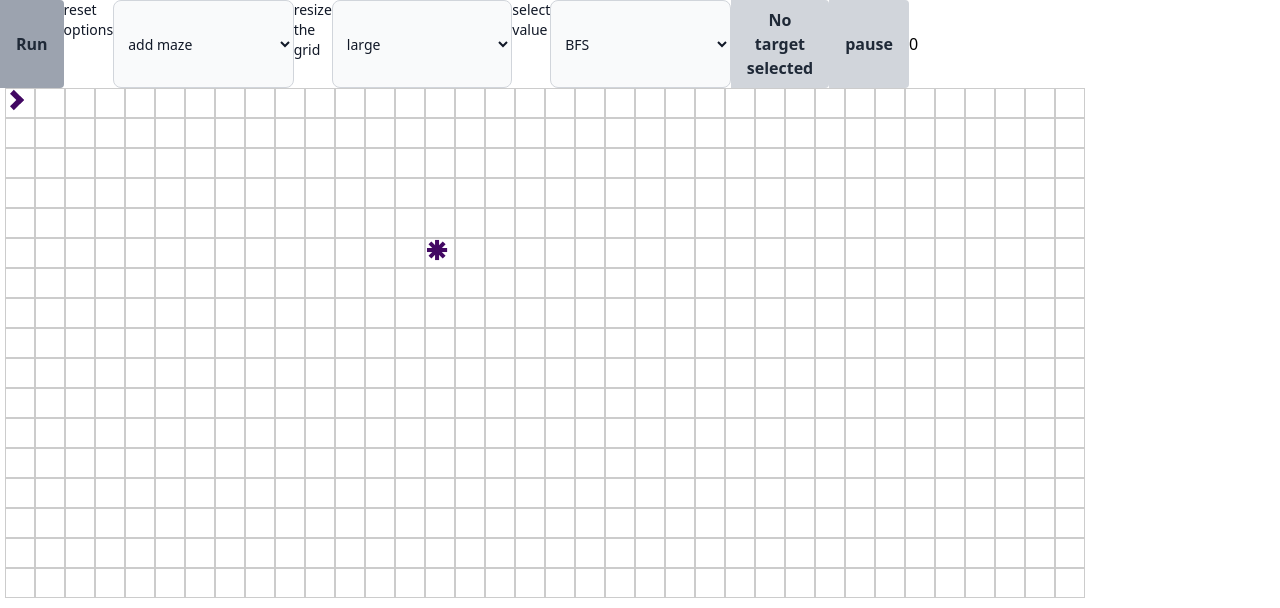
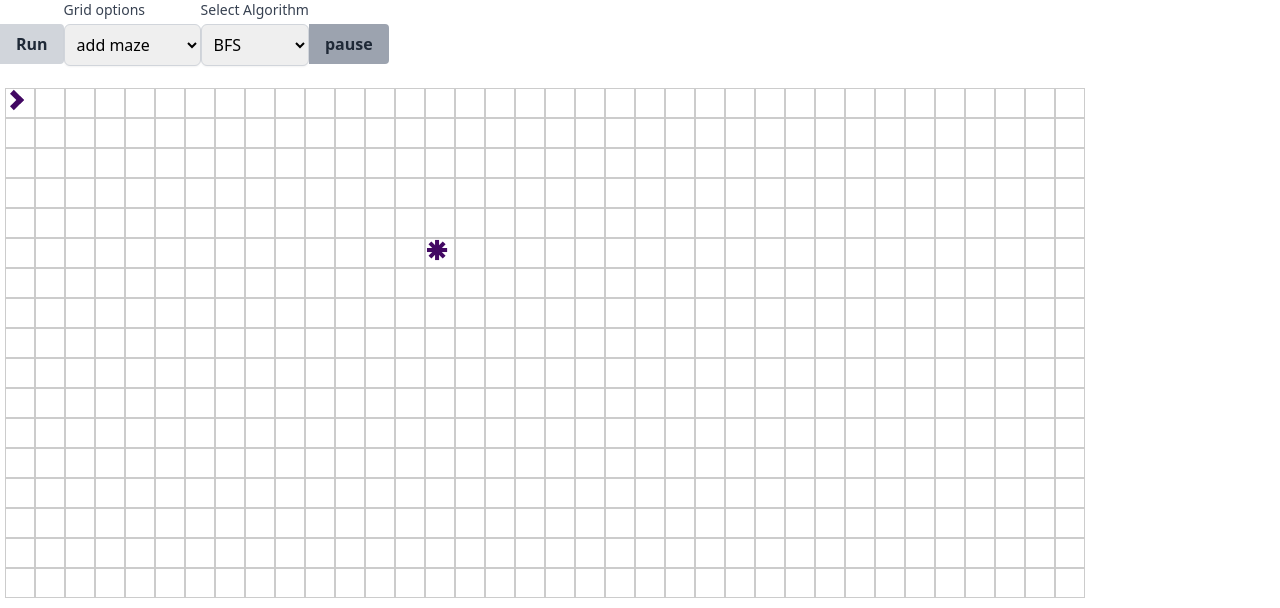
Before and after one commit to Paviter-Singh/path-finding-algorithms-visualization, a React (Create React App) app: page / in a window 1280 px wide. Shown: the top 608 px of the page. Built offline with nearby package versions, Linux system fonts and the light colour scheme.

Commit message:
commnad not working code

```diff
--- a/src/Main.js
+++ b/src/Main.js
@@ -14,7 +14,7 @@ let row = 17,
   colorCount = 1;
 
 //speed is below 10 don't stop
-let speed = 0;
+let speed = 100;
 let pause = false;
 
 const inRange = (arr, i, j) => {
@@ -98,6 +98,7 @@ export default function Main() {
     setChangeSource(false);
   };
   const handleGridSize = (event) => {
+
     let value = event.target.value;
     console.log(value);
     setGridSize(value);
@@ -137,11 +138,13 @@ export default function Main() {
       softReset();
     } else if (value === gridOptions[2].value) {
       //create Maze
+      setArr(createMap(row, col));
       createMaze();
     }
   };
   const handlePause = () => {
     pause = !pause;
+    setIsTarget(!isTarget)
     handleForceClick();
   };
   const handleChangeTarget = () => {
@@ -156,6 +159,8 @@ export default function Main() {
 
     //should I soft reset the grid before running
     //need to have drop down, para - target, source
+    pause = false;
+    setIsTarget(!isTarget)
     const value = algorithm;
     if (value === algorithmOptions[0].value) {
       //BFS
@@ -379,51 +384,61 @@ export default function Main() {
             start/Reset
           </button> */}
           <button
-            className="bg-gray-300 hover:bg-gray-400 text-gray-800 font-bold py-2 px-4 rounded-r"
+            className="bg-gray-300 my-6 hover:bg-gray-400 text-gray-800 font-bold py-2 px-4 rounded-r"
             onClick={runAlgo}
           >
             Run
           </button>
           <DropDown
-            label={"reset options"}
+            label={"Grid options"}
             value={gridOption}
             options={gridOptions}
+            sx = {
+              {
+                mx:4,
+                mr: 4
+              }
+            }
             onChange={handleReset}
           />
-          <DropDown
+          {/* <DropDown
             label={"resize the grid"}
             value={gridSize}
             options={sizeType.map((item) => {
               return { value: item, label: item };
             })}
             onChange={handleGridSize}
-          />
+          /> */}
           <DropDown
-            label={"select value"}
+            label={"Select Algorithm"}
             options={algorithmOptions}
             value={algorithm}
+
             onChange={handleAlgoChange}
           />
-          <button
+          {/* <button
             className="bg-gray-300 hover:bg-gray-400 text-gray-800 font-bold py-2 px-4 rounded-r"
             onClick={handleChangeTarget}
           >
             {isTarget ? "select the target" : "No target selected "}
-          </button>
+          </button> */}
+          { (algorithm==algorithmOptions[0].value || algorithm==algorithmOptions[1].value ) &&
           <button
-            onClick={handlePause}
-            className="bg-gray-300 hover:bg-gray-400 text-gray-800 font-bold py-2 px-4 rounded-r"
-          >
-            {pause ? "resume" : "pause"}
-          </button>
+          onClick={handlePause}
+          className="bg-gray-400 hover:bg-gray-500 my-6 text-gray-800 font-bold py-2 px-4 rounded-r"
+        >
+          { pause ? "resume" : "pause"}
+        </button>
+          }
+
         </div>
-        <input
+        {/* <input
           onChange={handleSpeedChange}
           type="number"
           max="1000"
           min="0"
           value={speed}
-        />
+        /> */}
       </div>
       <div
         style={{
--- a/src/components/DropDown.js
+++ b/src/components/DropDown.js
@@ -1,25 +1,85 @@
-import React from "react";
+import React, { useState }  from "react";
+
 
 export const DropDown = ({ label, value, options = [], onChange, ...rest }) => {
   return (
-    <>
-      <label
-        htmlFor="algorithms"
-        className="block mb-2 text-sm font-medium text-gray-900 dark:text-white"
-      >
+    <div className="mb-4">
+      <label htmlFor="algorithms" className="block text-sm font-medium text-gray-700">
         {label}
       </label>
       <select
-        className="bg-gray-50 border border-gray-300 text-gray-900 text-sm rounded-lg focus:ring-blue-500 focus:border-blue-500 block w-full p-2.5 dark:bg-gray-700 "
         id="algorithms"
         value={value}
         onChange={onChange}
+        className="mt-1 block w-full p-2 border border-gray-300 rounded-md shadow-sm focus:outline-none focus:ring focus:border-blue-300"
         {...rest}
       >
-        {options.map((option, index) => {
-          return <option key={index} value={option.value}>{option.label}</option>;
-        })}
+        {options.map((option, index) => (
+          <option key={index} value={option.value}>
+            {option.label}
+          </option>
+        ))}
       </select>
-    </>
+    </div>
   );
 };
+
+
+// Dropdown.js
+
+// import React, from 'react';
+
+export const DropDowns = ({ options, onChange }) => {
+  const [selectedOption, setSelectedOption] = useState(null);
+  const [isOpen, setIsOpen] = useState(false);
+
+  const handleSelect = (option) => {
+    setSelectedOption(option);
+    onChange(option);
+    setIsOpen(false);
+  };
+
+  return (
+    <div className="relative inline-block text-left">
+      <div>
+        <button
+          type="button"
+          className="inline-flex justify-center w-full rounded-md border border-gray-300 shadow-sm px-4 py-2 bg-white text-sm font-medium text-gray-700 hover:bg-gray-50 focus:outline-none focus:ring-2 focus:ring-offset-2 focus:ring-indigo-500"
+          onClick={() => setIsOpen(!isOpen)}
+        >
+          {selectedOption ? selectedOption.label : 'Select an option'}
+          <svg
+            className="-mr-1 ml-2 h-5 w-5"
+            xmlns="http://www.w3.org/2000/svg"
+            viewBox="0 0 20 20"
+            fill="currentColor"
+          >
+            <path
+              fillRule="evenodd"
+              d="M5.293 7.293a1 1 0 011.414 0L10 11.586l3.293-3.293a1 1 0 111.414 1.414l-4 4a1 1 0 01-1.414 0l-4-4a1 1 0 010-1.414z"
+              clipRule="evenodd"
+            />
+          </svg>
+        </button>
+      </div>
+
+      {isOpen && (
+        <div className="origin-top-right absolute right-0 mt-2 w-56 rounded-md shadow-lg bg-white ring-1 ring-black ring-opacity-5">
+          <div className="py-1">
+            {options.map((option) => (
+              <button
+                key={option.value}
+                className="block px-4 py-2 text-sm text-gray-700 hover:bg-gray-100 hover:text-gray-900"
+                onClick={() => handleSelect(option)}
+              >
+                {option.label}
+              </button>
+            ))}
+          </div>
+        </div>
+      )}
+    </div>
+  );
+};
+
+// export default Dropdown;
```
